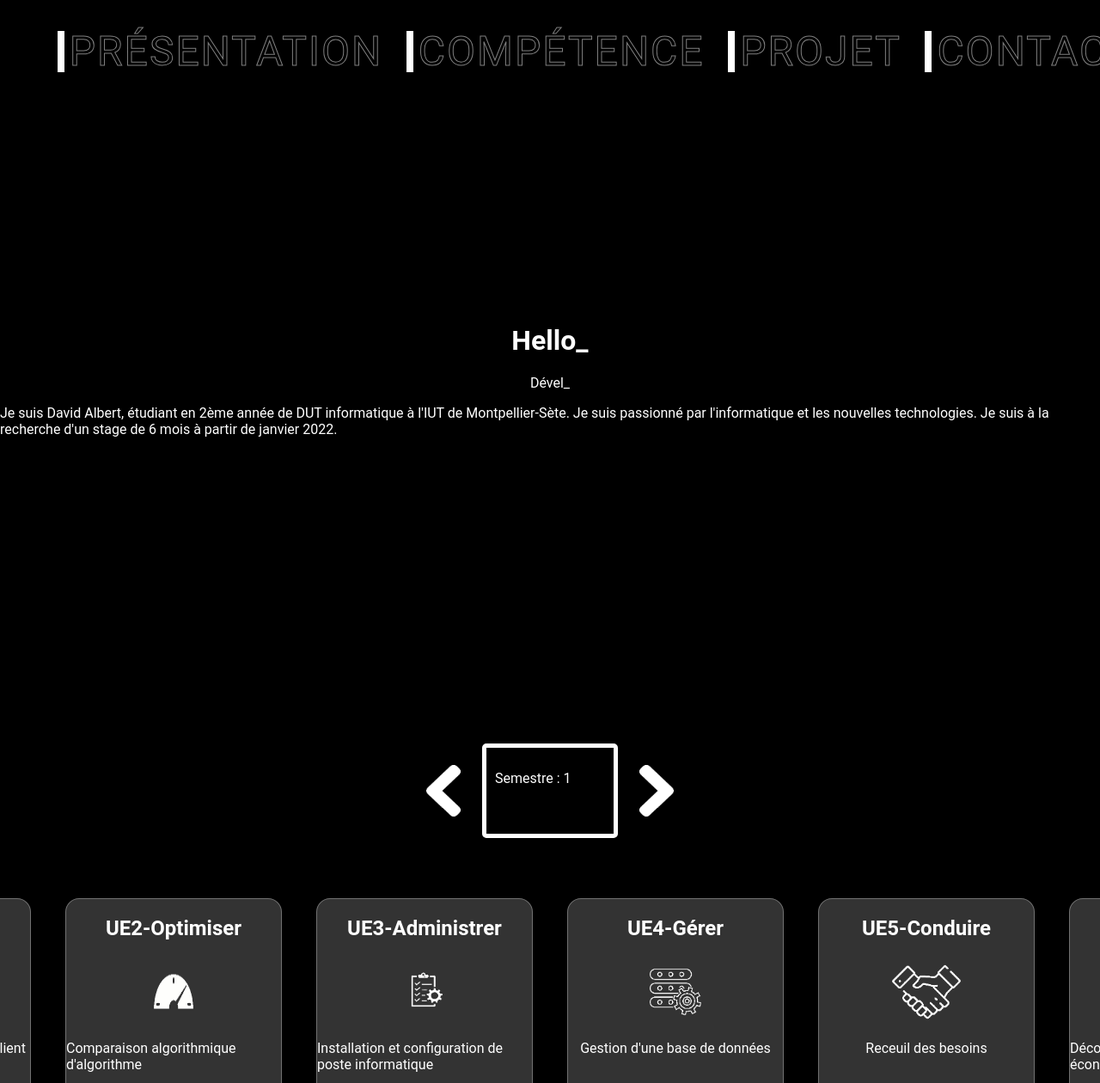
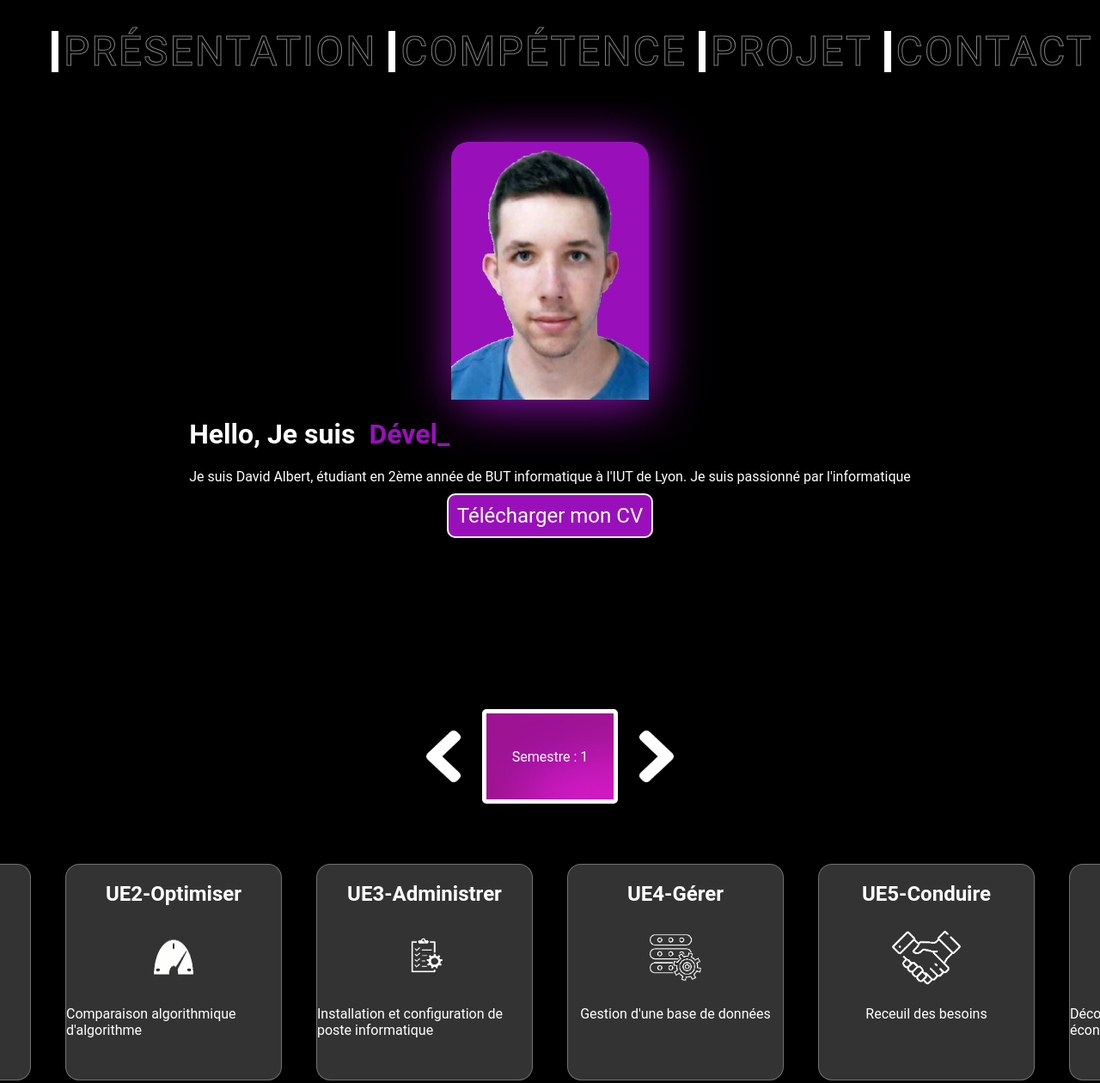
Before and after one commit to hdhud/portfolio, a plain HTML site: page index.html in a window 1280 px wide. Shown: the top 1260 px of the page at 86% size. Drawn offline with Linux system fonts and the light colour scheme.

Commit message:
présentation

```diff
--- a/compétence.css
+++ b/compétence.css
@@ -11,6 +11,13 @@
     color : white;
     border-radius: 5px;
     border: solid 5px white;
+    display: flex;
+    align-items: center;
+    justify-content: center;
+    background-color: rgb(153, 16, 187);
+    box-shadow:inset 50px 50px 60px #9d1492,
+            inset -50px -50px 60px #d51cc6;
+
 }
 .semestre{
     display: flex;
@@ -45,12 +52,12 @@
     -webkit-backdrop-filter: blur(5px);
     border: 1px solid rgba(255, 255, 255, 0.3);
 }
-/*.ue:hover {
+.ue:hover {
     display: flex;
     flex-direction: column;
     align-items: center;
-    width: 275px;
-    height: 275px;
+    width: 350px;
+    height: 350px;
     color : white;
     border-radius: 15px;
     border: solid 5px;
@@ -62,4 +69,4 @@
     backdrop-filter: blur(5px);
     -webkit-backdrop-filter: blur(5px);
     border: 1px solid rgba(255, 255, 255, 0.3);
-}*/
+}
--- a/index.html
+++ b/index.html
@@ -20,20 +20,26 @@
     </nav>
     <div id="présentation" class="div-page">
         <div class="presdesc">
-            <h1>Hello_</h1>
-            <span id="tapping">Bienvenue</span>
-            <p>Je suis David Albert, étudiant en 2ème année de DUT informatique à l'IUT de Montpellier-Sète. Je suis passionné par l'informatique et les nouvelles technologies. Je suis à la recherche d'un stage de 6 mois à partir de janvier 2022.</p>
+            <div class="photo">
+                <img src="image/Portrait.png" alt="photo" height="300" width="230">
+            </div>
+            <div class="contain">
+                <h1>Hello, Je suis &nbsp;</h1>
+                <h1 id="tapping">Bienvenue</h1>
+            </div>
+            <span>Je suis David Albert, étudiant en 2ème année de BUT informatique à l'IUT de Lyon. Je suis passionné par l'informatique</span>
+            <a id="CV" href="CV.pdf" download="CV.pdf">Télécharger mon CV</a>
         </div>
     </div>
     <div id="compétence"class="div-page">
 
         <div class="semestre">
             <img id="fleched" src="image/flèche gauche.png"height="60" width="40">
-            <div id="nbsemestre"><p>Semestre : 1</p></div>
+            <div id="nbsemestre">Semestre : 1</div>
             <img id="flecheg" src="image/flèche droite.png" height="60" width="40">
         </div>
         <div class="containue">
-            <div class="ue1 ue">
+            <div class="ue1 ue" id="ue1">
                 <h2>UE1-Réaliser</h2>
                 <img src="image/ue1.png" alt="ue1" height="80" width="80">
                 <p id="desc1">description</p>
--- a/script.js
+++ b/script.js
@@ -1,6 +1,9 @@
 const semestre = {
   0: {
-    0: "Implémentation d'un besoin client",
+    0: {
+      0: "Implémentation d'un besoin client",
+      1: "J'ai pu mettre en pratique mes connaissances en programmation web pour implémenter un besoin client. J'ai pu utiliser les technologies HTML, CSS et Javascript pour réaliser ce projet.",
+    },
     1: "Comparaison algorithmique d'algorithme",
     2: "Installation et configuration de poste informatique",
     3: "Gestion d'une base de données",
@@ -124,3 +127,13 @@ function typing() {
   }
 }
 typing();
+
+const ue1 = document.getElementById("ue1");
+ue1.addEventListener("mouseenter", () => {
+  ue1.appendChild(document.createElement("<p>" + semestre[0][0][1] + "</p>"));
+  ue1.append;
+});
+
+ue1.addEventListener("mouseleave", () => {
+  ue1.style.backgroundColor = "white";
+});
--- a/style.css
+++ b/style.css
@@ -37,13 +37,14 @@ body{
 nav {
     background-color: #000000;
     padding: 20px;
-
+    position: absolute;
+    width: 95%;
   }
   ul{
     list-style: none;
     display: flex;
     justify-content: space-around;
-    position: fixed;
+
     width: 100%;
   }
 ul li {
@@ -71,6 +72,8 @@ ul li a::before{
 }
 ul li a:hover::before {
     width: 100%;
+    color : rgb(153, 16, 187);
+    -webkit-text-stroke: 1px rgba(165, 55, 168, 0.521);
 }
 .div-page{
     width: 100vw;
@@ -127,3 +130,42 @@ ul li a:hover::before {
     background-color: rgb(153, 16, 187);
     transition: 0.5s;
 }
+.contain{
+    display: flex;
+    width: 100%;
+    height: 10%;
+    align-items: center;
+    padding: 0 10%;
+}
+.photo{
+    display: flex;
+    align-items: center;
+    justify-content: center;
+    background-color:rgb(153, 16, 187) ;
+    border-radius: 20px;
+    box-shadow:  5px 5px 60px rgb(153, 16, 187);
+
+}
+#tapping{
+    color :rgb(153, 16, 187);
+}
+#CV{
+    margin :10px;
+    color: #fff;
+    text-decoration: none;
+    font-size: 1.5em;
+    border: solid 2px #fff;
+    padding: 10px;
+    border-radius: 10px;
+    background-color: rgb(153, 16, 187);
+}
+#CV:hover{
+    margin :10px;
+    color: rgb(153, 16, 187);
+    text-decoration: none;
+    font-size: 1.5em;
+    border: solid 2px rgb(153, 16, 187);
+    padding: 10px;
+    border-radius: 10px;
+    background-color: #fff;
+}
```
Also changed, not shown: image/Portrait.png (added), 1 other file.
